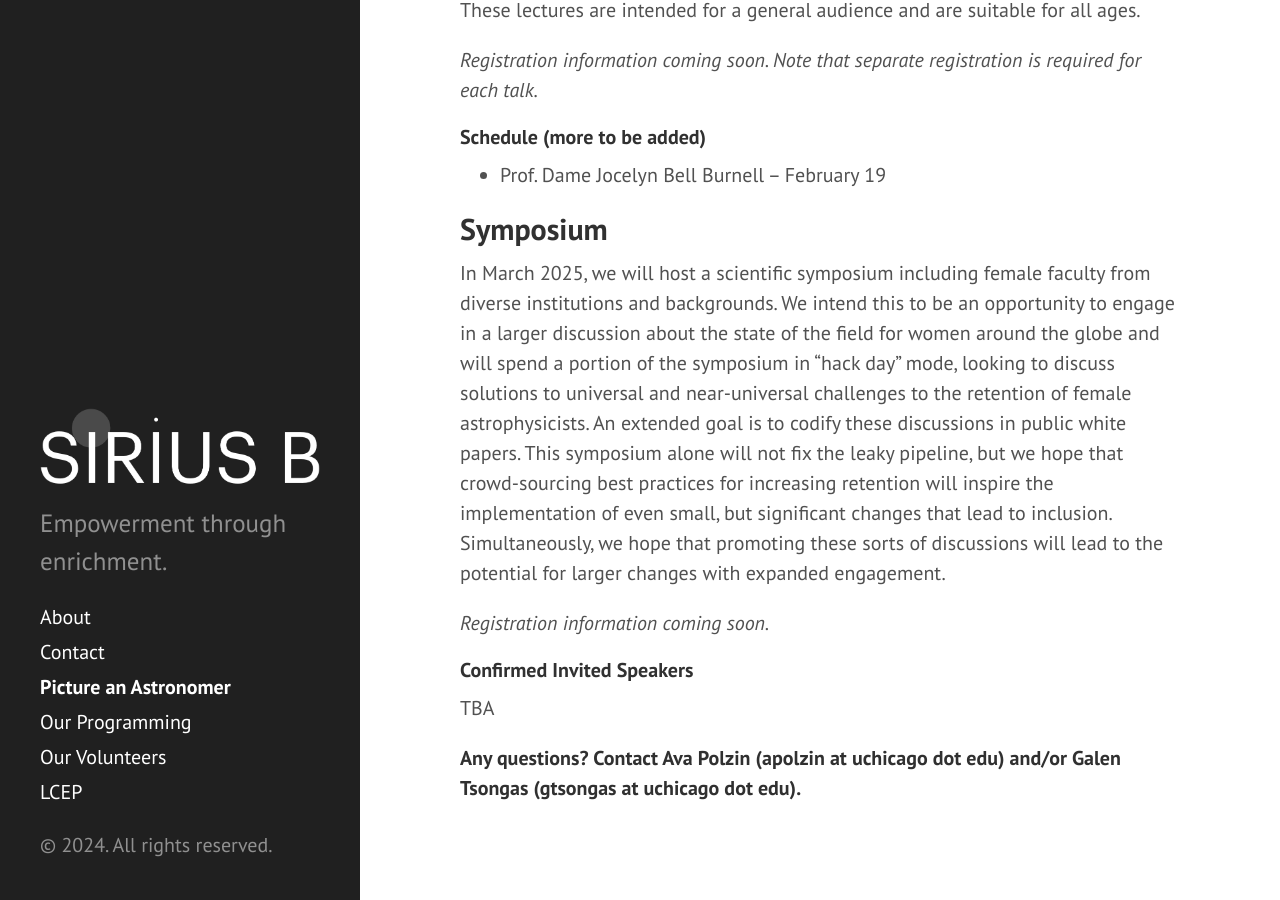
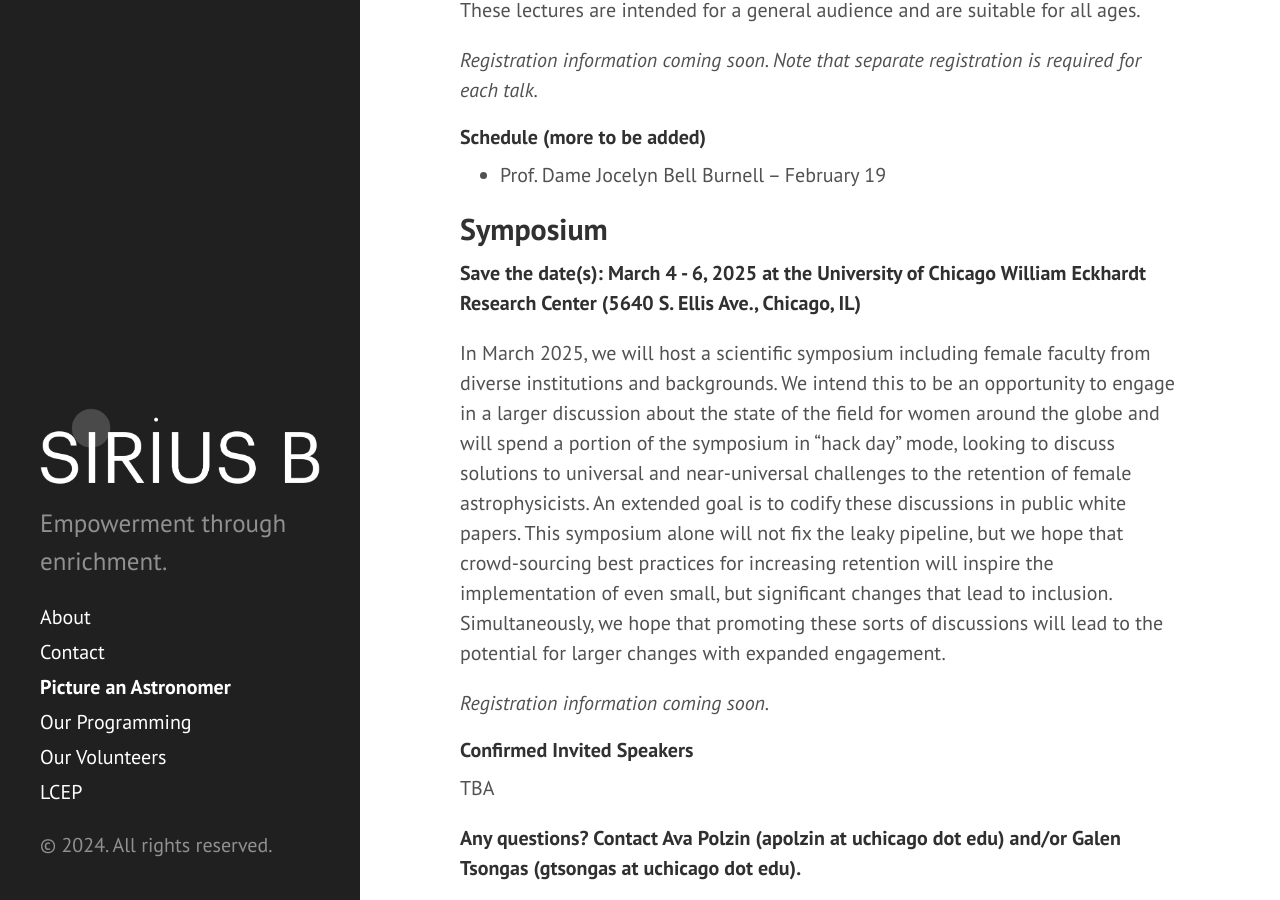
Before and after one commit to siriusb-org/siriusb-org.github.io, a Jekyll site: the page built from pictureanastronomer.md, in a window 1280 px wide and 900 px high, scrolled down 1770 px. Built offline with Jekyll 4.4.1, drawn with Linux system fonts in a browser that asks for light colours.

Commit message:
add symposium date

```diff
--- a/pictureanastronomer.md
+++ b/pictureanastronomer.md
@@ -52,6 +52,8 @@ These lectures are intended for a general audience and are suitable for all ages
 
 ## Symposium
 
+**Save the date(s): March 4 - 6, 2025 at the University of Chicago William Eckhardt Research Center (5640 S. Ellis Ave., Chicago, IL)**
+
 In March 2025, we will host a scientific symposium including female faculty from diverse institutions and backgrounds. We intend this to be an opportunity to engage in a larger discussion about the state of the field for women around the globe and will spend a portion of the symposium in "hack day" mode, looking to discuss solutions to universal and near-universal challenges to the retention of female astrophysicists. An extended goal is to codify these discussions in public white papers. This symposium alone will not fix the leaky pipeline, but we hope that crowd-sourcing best practices for increasing retention will inspire the implementation of even small, but significant changes that lead to inclusion. Simultaneously, we hope that promoting these sorts of discussions will lead to the potential for larger changes with expanded engagement.
 
 *Registration information coming soon.*
```
